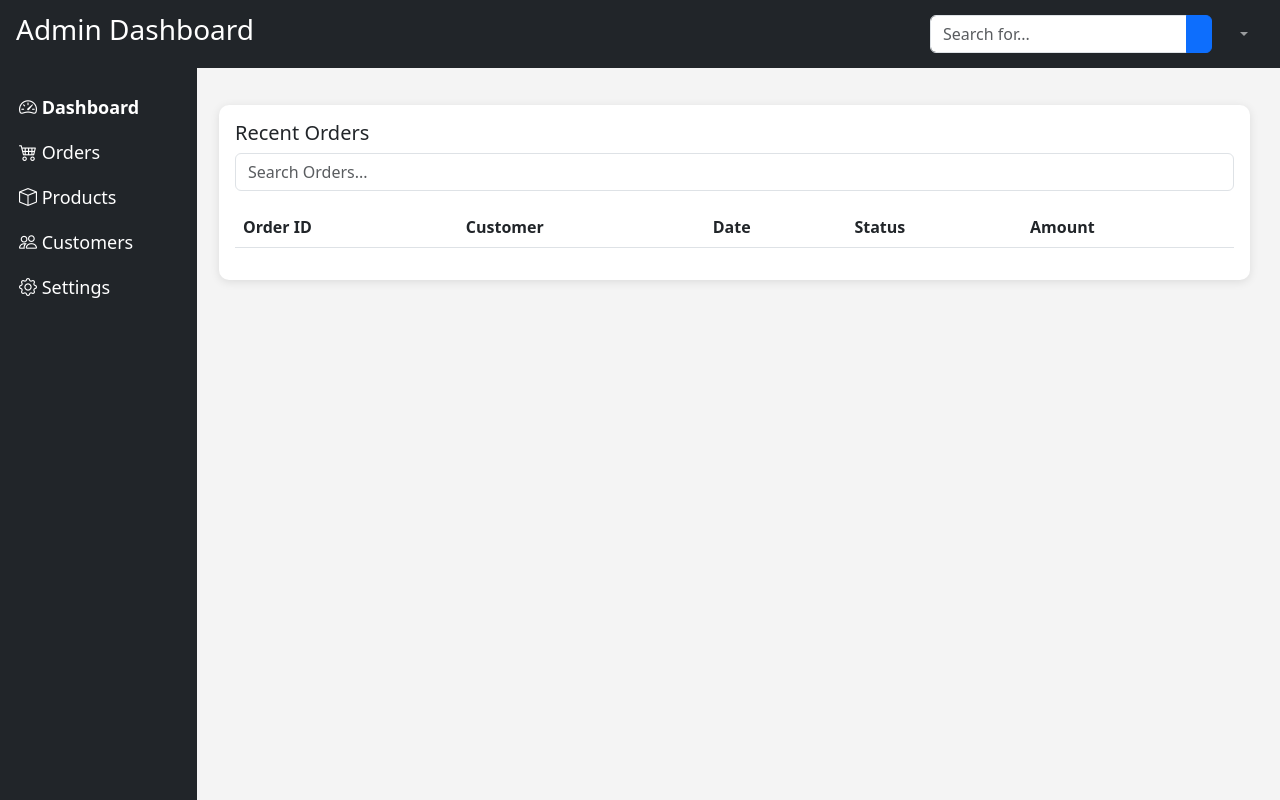
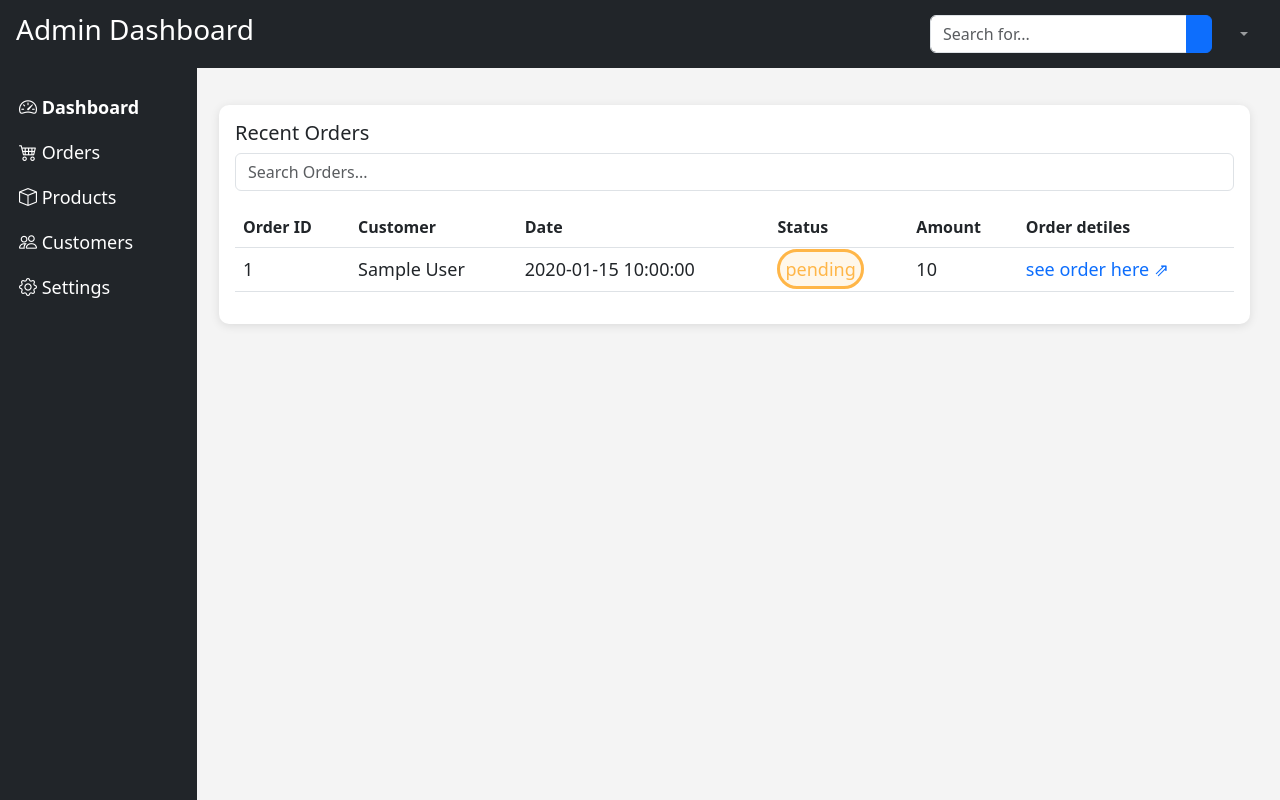
Before and after one commit to 9asdaoui/ecmApp, a PHP site: page /layout/admin/orders.php in a window 1280 px wide. Run offline with PHP 8.4, Linux system fonts and the light colour scheme; the visitor is signed in with stand-in values (Sample User, id 1); tables that the repository leaves empty hold one stand-in row (values such as "Sample post"); lists and menus that the app fills with data are empty.

Commit message:
list orders data in orders page

```diff
--- a/controllers/OrderController.php
+++ b/controllers/OrderController.php
@@ -0,0 +1,22 @@
+<?php
+// use Ecm\App\OrderManager;
+// use Ecm\App\Order;
+require_once __DIR__ . '/../src/OrderManager.php';
+require_once __DIR__ . '/../src/Order.php';
+
+
+
+class OrderController{
+
+    public function displayAll()
+    {
+        $Orders = OrderManager::displayAll();
+
+        $tableRows = "";
+
+        foreach ($Orders as $Order) {
+            $tableRows .= $Order->rendreRow();
+        }
+        return $tableRows;
+    }
+}
--- a/controllers/ProductController.php
+++ b/controllers/ProductController.php
@@ -10,6 +10,7 @@
 
     public function addproduct($name,$description,$price,$quantity,$category,$image)
     {
+        // validation
         $newProduct = new Product(null,$name,$description,$price,$quantity,$category,$image);
         $meesage = ProductManager::insert($newProduct);
         session_start();
@@ -17,6 +18,7 @@
         header("location:../layout/admin/product.php");
 
     }
+
 
     public function displayAll()
     {
--- a/layout/admin/orders.php
+++ b/layout/admin/orders.php
@@ -1,4 +1,6 @@
-<?php include"nav.php"?>
+<?php
+require_once __DIR__ . '/../../controllers/OrderController.php';
+include"nav.php"?>
 
 <!-- Orders Table -->
 <div class="main-content">
@@ -14,11 +16,15 @@
             <th>Date</th>
             <th>Status</th>
             <th>Amount</th>
+            <th>Order detiles</th>
           </tr>
         </thead>
         <tbody id="orderTable">
-          <!-- Dynamic Content -->
-        </tbody>
+        <?php
+        $class = new OrderController;
+        echo $class->displayAll();
+         ?>
+       </tbody>
       </table>
     </div>
     </div>
--- a/src/Order.php
+++ b/src/Order.php
@@ -1,23 +1,50 @@
 <?php
-namespace Ecm\App;
+// namespace Ecm\App;
 // use src\Database;
 
 class Order
 {
     private $id;
     private $userId;
-    private $productId;
-    private $price;
-    private $quantity;
+    private $username;
+    private $statu;
+    private $date;
+    private $totalprice;
 
-    public function __construct($id, $userId, $productId, $price, $quantity)
+    public function __construct($id=null, $userId=null, $username=null, $statu=null, $date=null,$totalprice=null)
     {
         $this->id = $id;
         $this->userId = $userId;
-        $this->productId = $productId;
-        $this->price = $price;
-        $this->quantity = $quantity;
+        $this->username = $username;
+        $this->statu = $statu;
+        $this->date = $date;
+        $this->totalprice = $totalprice;
     }
+    public function rendreRow()
+    {
+        if($this->statu=="pending"){
+            $class = "badge-pending";
+        }else if ($this->statu=="completed"){
+            $class = "badge-success";
+        }else{
+            $class = "badge-trashed";
+        }
+
+        return
+        '<tr style="font-size: large;">
+            <td >'.$this->id.'</td>
+            <td>'.$this->username.'</td>
+            <td>'.$this->date.'</td>
+            <td ><a style="text-decoration: none;
+                            border: solid;
+                            border-radius: 23px;
+                            padding: 5px;" class= "'.$class.'" >'.$this->statu.'</a></td>
+            <td>'.$this->totalprice.'</td>
+            <td><a style="text-decoration:none;" type="submit" class="" href="?id='.$this->id.'">see order here ⇗</a></td>
+
+        </tr>';
+    }
+
 
 }
 ?>
--- a/src/OrderManager.php
+++ b/src/OrderManager.php
@@ -1,4 +1,62 @@
-public function placeOrder()
+<?php
+// namespace Ecm\App;
+// use Ecm\App\Database;
+// use Ecm\App\Order;
+require_once "Database.php";
+require_once "Order.php";
+
+class OrderManager
+{
+
+
+
+    public static function displayAll()
+    {
+        $conn = Database::getConnection();
+        $stmt = $conn->prepare("    SELECT
+                                    orders.id AS order_id,
+                                    users.id AS client_id,
+                                    users.name AS client_name,
+                                    orders.order_date AS order_date,
+                                    orders.status AS order_status,
+                                    SUM(orders.total_price) AS order_total_price
+                                    FROM
+                                        users
+                                    INNER JOIN
+                                        orders ON users.id = orders.user_id
+                                    INNER JOIN
+                                        order_items ON orders.id = order_items.order_id
+                                    GROUP BY
+                                        orders.id, users.name, orders.status, orders.order_date;");
+        $stmt->execute();
+        $Orders = $stmt->fetchAll();
+        $data = [];
+        foreach ($Orders as $Order) {
+            $data[] = new Order($Order['order_id'],$Order['client_id'],$Order['client_name'],
+                                $Order['order_status'],$Order['order_date'],$Order['order_total_price']);
+        }
+        return $data;
+    }
+
+
+
+    public static function getOrder($id)
+    {
+        $conn = Database::getConnection();
+        $stmt = $conn->prepare("SELECT * FROM Orders WHERE id = :id");
+        $stmt->execute([':id' => $id]);
+        $Order = $stmt->fetch();
+        return new Order(
+            $Order['id'],
+            $Order['name'],
+            $Order['description'],
+            $Order['price'],
+            $Order['quantity'],
+            $Order['category'],
+            $Order['image']
+        );
+    }
+    public function placeOrder()
     {
         // Logic to place an order
     }
@@ -7,3 +65,4 @@
     {
         // Logic to delete an order
     }
+}
```
